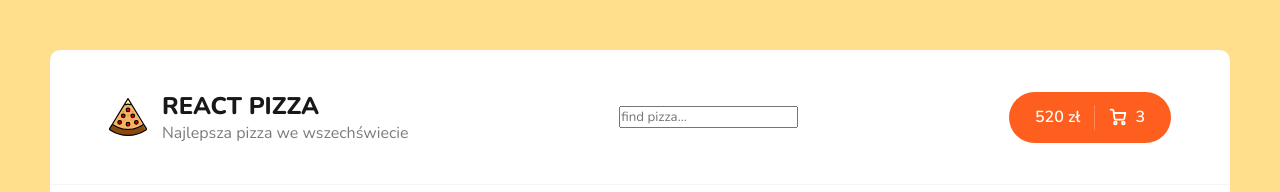
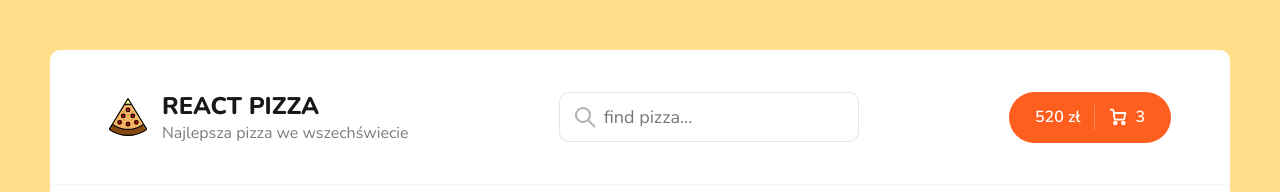
Before and after one commit to Laytep/Pizza-Store, a React (Create React App) app: page / in a window 1280 px wide. Shown: the top 192 px of the page. Built offline with nearby package versions, Linux system fonts and the light colour scheme; no server answers.

Commit message:
add search styles

```diff
--- a/src/components/SearchBlock/Search.module.scss
+++ b/src/components/SearchBlock/Search.module.scss
@@ -0,0 +1,21 @@
+.root {
+  position: relative;
+}
+
+.input {
+  border: 1px solid rgba(0, 0, 0, 0.1);
+  padding: 12px 20px;
+  padding-left: 44px;
+  width: 300px;
+  border-radius: 10px;
+  font-size: 18px;
+}
+
+.icon {
+  width: 24px;
+  height: 24px;
+  opacity: 0.3;
+  position: absolute;
+  left: 14px;
+  top: 13px;
+}
--- a/src/components/SearchBlock/index.jsx
+++ b/src/components/SearchBlock/index.jsx
@@ -2,7 +2,14 @@ import React from 'react';
 import styles from './Search.module.scss';
 
 const Search = () => {
-  return <input className={styles.root} placeholder="find pizza..." />;
+  return (
+    <div className={styles.root}>
+      <svg className={styles.icon} xmlns="http://www.w3.org/2000/svg" viewBox="0 0 24 24">
+        <path d="M18,10a8,8,0,1,0-3.1,6.31l6.4,6.4,1.41-1.41-6.4-6.4A8,8,0,0,0,18,10Zm-8,6a6,6,0,1,1,6-6A6,6,0,0,1,10,16Z" />
+      </svg>
+      <input className={styles.input} placeholder="find pizza..." />
+    </div>
+  );
 };
 
 export default Search;
```
